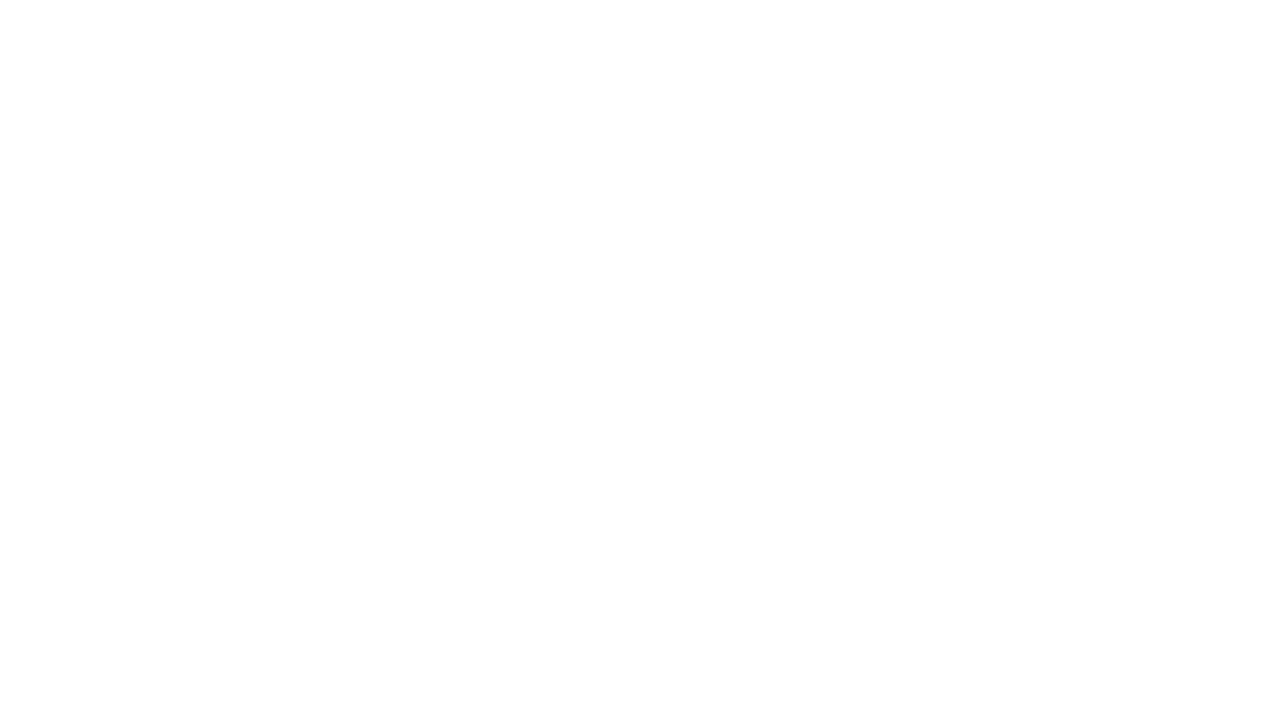
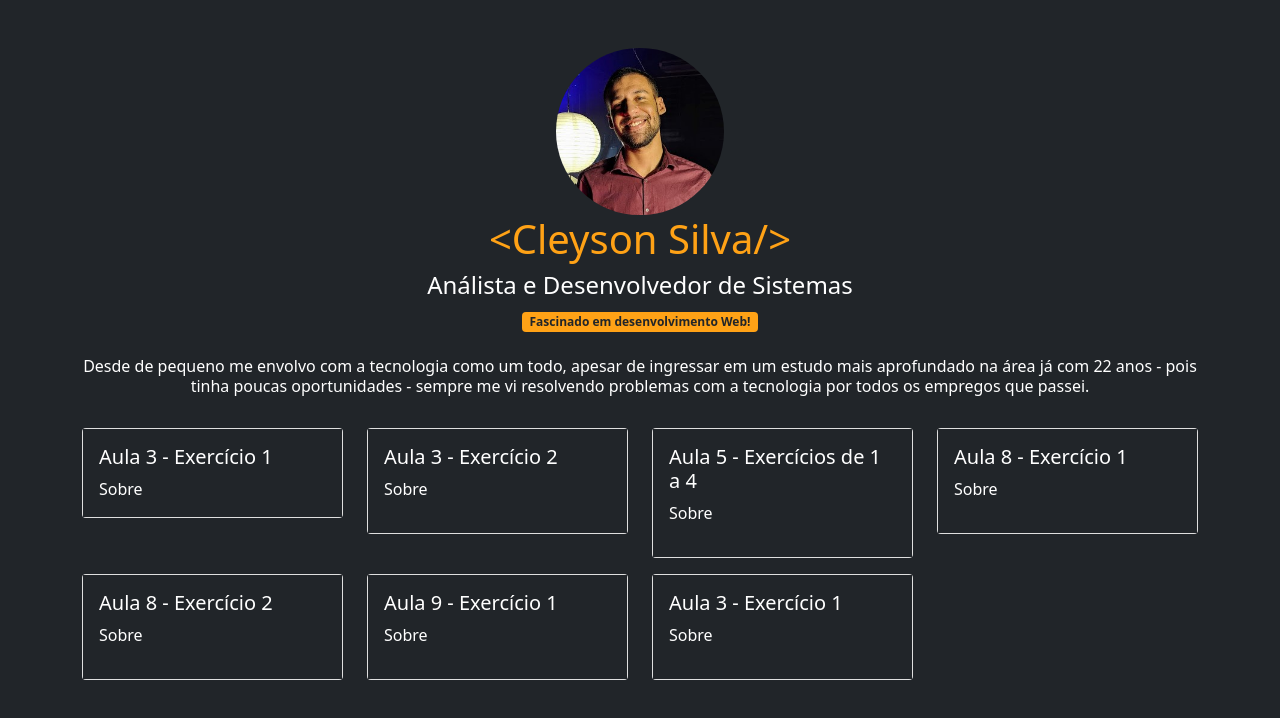
Before and after one commit to cleysonsilvame/html-web, a plain HTML site: page portfolio/index.html in a window 1280 px wide. Drawn offline with nearby package versions, Linux system fonts and the light colour scheme.

Commit message:
base do portfolio

```diff
--- a/portfolio/index.html
+++ b/portfolio/index.html
@@ -1,10 +1,114 @@
 <!DOCTYPE html>
 <html lang="pt-BR">
   <head>
-    <meta charset="UTF-8" />
+    <meta charset="utf-8" />
     <meta http-equiv="X-UA-Compatible" content="IE=edge" />
     <meta name="viewport" content="width=device-width, initial-scale=1.0" />
     <title>Portfólio - Cleyson Silva</title>
+    <link
+      href="https://cdn.jsdelivr.net/npm/bootstrap@5.0.0/dist/css/bootstrap.min.css"
+      rel="stylesheet"
+      integrity="sha384-wEmeIV1mKuiNpC+IOBjI7aAzPcEZeedi5yW5f2yOq55WWLwNGmvvx4Um1vskeMj0"
+      crossorigin="anonymous"
+    />
+    <link rel="preconnect" href="https://fonts.gstatic.com" />
+
+    <link rel="stylesheet" href="style/index.css" />
   </head>
-  <body></body>
+  <body class="container bg-dark text-white py-5">
+    <header class="text-center">
+      <img
+        class="rounded-pill"
+        width="15%"
+        src="img/cleyson-square.png"
+        alt="Cleyson Silva"
+      />
+      <h1 class="orange display-6">&lt;Cleyson Silva/&gt;</h1>
+      <h2 class="display-6 fs-4">Análista e Desenvolvedor de Sistemas</h2>
+      <div>
+        <span class="badge bg-orange text-dark mb-4"
+          >Fascinado em desenvolvimento Web!</span
+        >
+        <p class="lh-sm">
+          Desde de pequeno me envolvo com a tecnologia como um todo, apesar de
+          ingressar em um estudo mais aprofundado na área já com 22 anos - pois
+          tinha poucas oportunidades - sempre me vi resolvendo problemas com a
+          tecnologia por todos os empregos que passei.
+        </p>
+      </div>
+    </header>
+    <main>
+      <div class="row">
+        <div class="col-6 col-md-4 col-lg-3 pt-3">
+          <div class="card">
+            <div class="card-body bg-dark">
+              <h5 class="card-title">Aula 3 - Exercício 1</h5>
+              <p class="card-text">Sobre</p>
+            </div>
+            <a class="stretched-link" href=""></a>
+          </div>
+        </div>
+        <div class="col-6 col-md-4 col-lg-3 pt-3">
+          <div class="card">
+            <div class="card-body bg-dark">
+              <h5 class="card-title">Aula 3 - Exercício 2</h5>
+              <p class="card-text">Sobre</p>
+              <a class="stretched-link" href=""></a>
+            </div>
+          </div>
+        </div>
+        <div class="col-6 col-md-4 col-lg-3 pt-3">
+          <div class="card">
+            <div class="card-body bg-dark">
+              <h5 class="card-title">Aula 5 - Exercícios de 1 a 4</h5>
+              <p class="card-text">Sobre</p>
+              <a class="stretched-link" href=""></a>
+            </div>
+          </div>
+        </div>
+        <div class="col-6 col-md-4 col-lg-3 pt-3">
+          <div class="card">
+            <div class="card-body bg-dark">
+              <h5 class="card-title">Aula 8 - Exercício 1</h5>
+              <p class="card-text">Sobre</p>
+              <a class="stretched-link" href=""></a>
+            </div>
+          </div>
+        </div>
+        <div class="col-6 col-md-4 col-lg-3 pt-3">
+          <div class="card">
+            <div class="card-body bg-dark">
+              <h5 class="card-title">Aula 8 - Exercício 2</h5>
+              <p class="card-text">Sobre</p>
+              <a class="stretched-link" href=""></a>
+            </div>
+          </div>
+        </div>
+        <div class="col-6 col-md-4 col-lg-3 pt-3">
+          <div class="card">
+            <div class="card-body bg-dark">
+              <h5 class="card-title">Aula 9 - Exercício 1</h5>
+              <p class="card-text">Sobre</p>
+              <a class="stretched-link" href=""></a>
+            </div>
+          </div>
+        </div>
+        <div class="col-6 col-md-4 col-lg-3 pt-3">
+          <div class="card">
+            <div class="card-body bg-dark">
+              <h5 class="card-title">Aula 3 - Exercício 1</h5>
+              <p class="card-text">Sobre</p>
+              <a class="stretched-link" href=""></a>
+            </div>
+          </div>
+        </div>
+      </div>
+    </main>
+
+    <script
+      src="https://cdn.jsdelivr.net/npm/bootstrap@5.0.0/dist/js/bootstrap.bundle.min.js"
+      integrity="sha384-p34f1UUtsS3wqzfto5wAAmdvj+osOnFyQFpp4Ua3gs/ZVWx6oOypYoCJhGGScy+8"
+      crossorigin="anonymous"
+    ></script>
+  </body>
 </html>
--- /dev/null
+++ b/portfolio/style/index.css
@@ -0,0 +1,16 @@
+.orange {
+  color: #ffa216;
+}
+
+.bg-orange {
+  background-color: #ffa216;
+}
+
+.card:hover {
+  color: #ffa216;
+  border-color: #ffa216;
+}
+
+.card:hover p {
+  color: #f8f9fa;
+}
```
Also changed, not shown: portfolio/img/cleyson-square.png (added).
